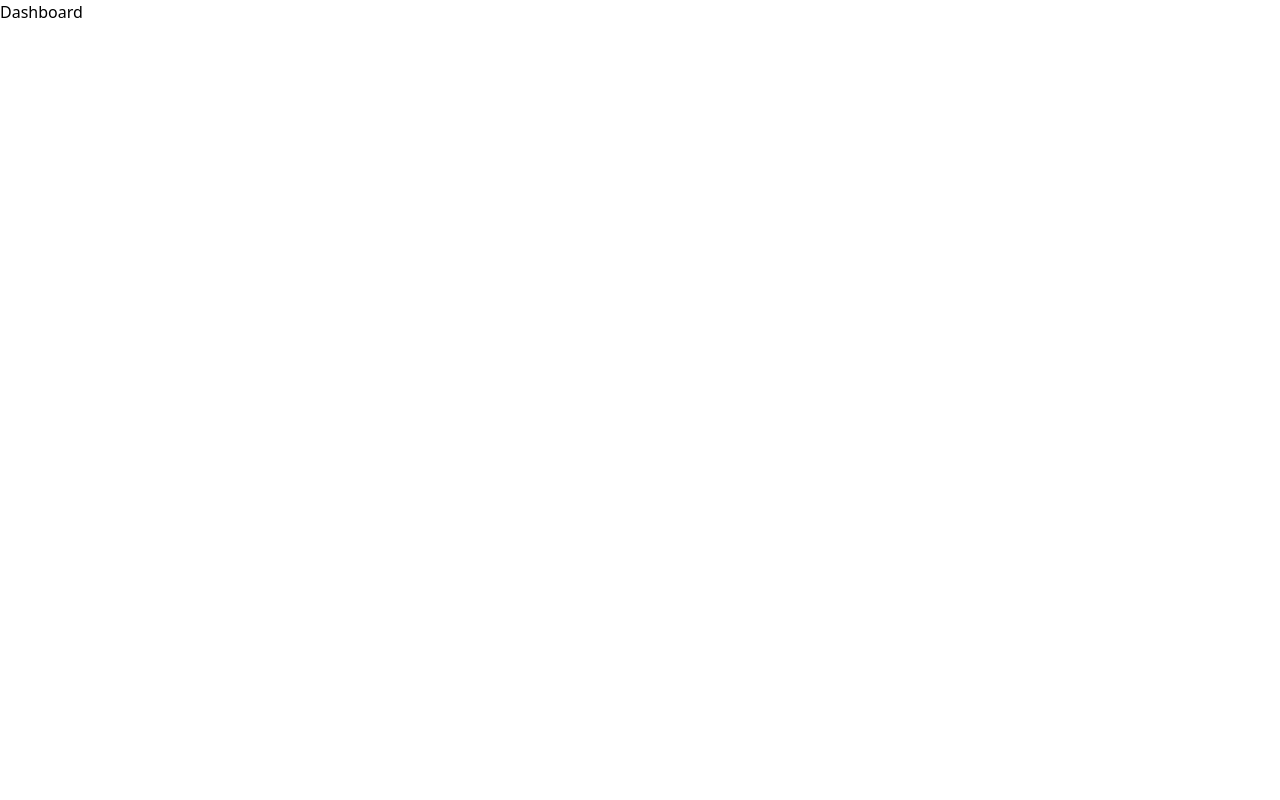
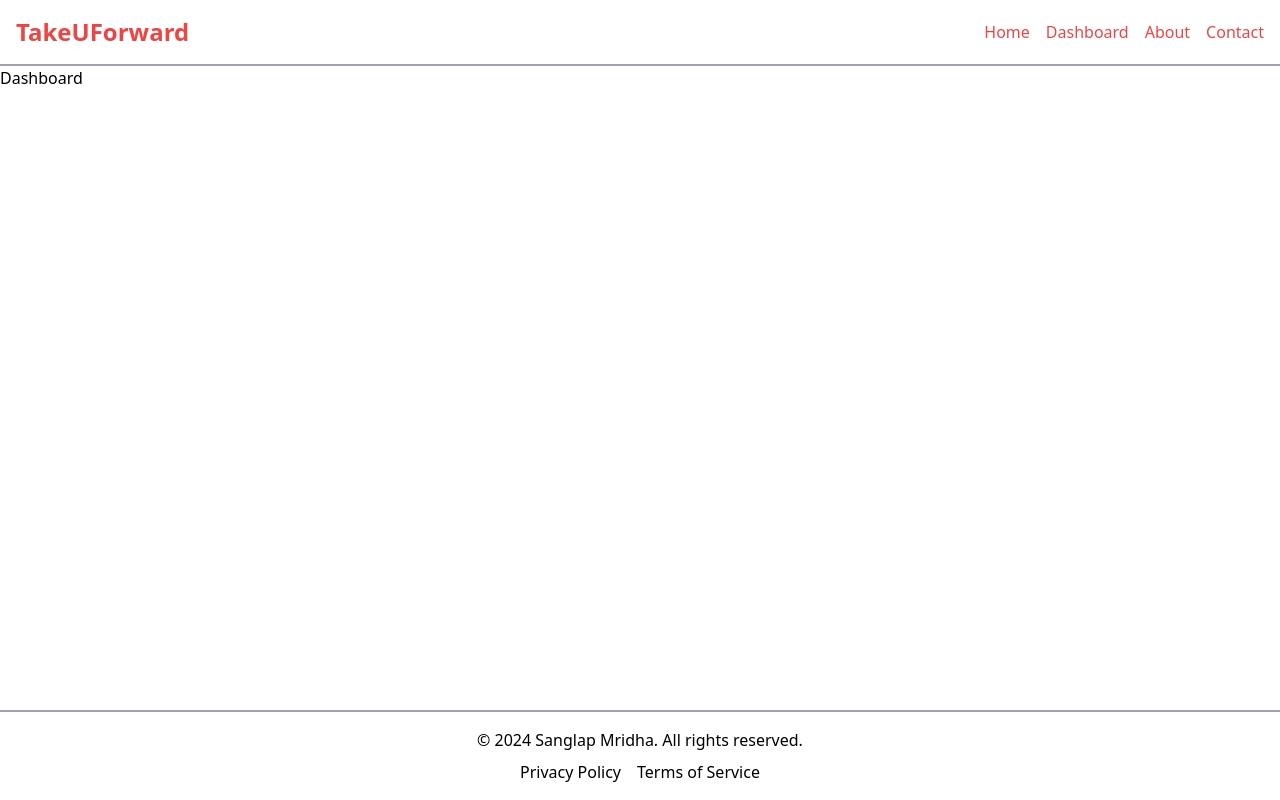
Before and after one commit to sanglap13/tuf-task, a React (Vite) app in the folder frontend/: page /banners in a window 1280 px wide. Built offline with nearby package versions, Linux system fonts and the light colour scheme.

Commit message:
feat: add navbar and footer

```diff
--- a/frontend/src/App.tsx
+++ b/frontend/src/App.tsx
@@ -1,20 +1,25 @@
 import { BrowserRouter, Route, Routes } from "react-router-dom";
-import { Suspense, lazy } from "react";
-import { Loader } from "./components/shared";
+import { lazy, Suspense } from "react";
+import { Footer, Navbar } from "./components/shared";
 
-//lazy components
 const Home = lazy(() => import("./components/pages/home/Home"));
 const Dashboard = lazy(() => import("./components/pages/dashboard/Dashboard"));
 
 const App = () => {
   return (
     <BrowserRouter>
-      <Suspense fallback={<Loader />}>
-        <Routes>
-          <Route path="/" element={<Home />} />
-          <Route path="/banners" element={<Dashboard />} />
-        </Routes>
-      </Suspense>
+      <div className="flex flex-col min-h-screen">
+        <Navbar />
+        <main className="flex-grow">
+          <Suspense fallback={<div>Loading...</div>}>
+            <Routes>
+              <Route path="/" element={<Home />} />
+              <Route path="/banners" element={<Dashboard />} />
+            </Routes>
+          </Suspense>
+        </main>
+        <Footer />
+      </div>
     </BrowserRouter>
   );
 };
--- /dev/null
+++ b/frontend/src/components/shared/footer/Footer.tsx
@@ -0,0 +1,21 @@
+import React from "react";
+
+const Footer: React.FC = () => {
+  return (
+    <footer className="ext-red-500 p-4 text-center border-gray-400 border-t-2">
+      <div className="container mx-auto">
+        <p>&copy; 2024 Sanglap Mridha. All rights reserved.</p>
+        <div className="mt-2">
+          <a href="#" className="mr-4 hover:underline">
+            Privacy Policy
+          </a>
+          <a href="#" className="hover:underline">
+            Terms of Service
+          </a>
+        </div>
+      </div>
+    </footer>
+  );
+};
+
+export default Footer;
--- a/frontend/src/components/shared/index.ts
+++ b/frontend/src/components/shared/index.ts
@@ -1 +1,3 @@
 export { default as Loader } from "./loader/Loader";
+export { default as Navbar } from "./navbar/Navbar";
+export { default as Footer } from "./footer/Footer";
--- /dev/null
+++ b/frontend/src/components/shared/navbar/Navbar.tsx
@@ -0,0 +1,37 @@
+import React from "react";
+
+const Navbar: React.FC = () => {
+  return (
+    <header className=" text-red-500 p-4 border-b-2 border-gray-400">
+      <div className="container mx-auto flex justify-between items-center">
+        <h1 className="text-2xl font-bold">TakeUForward</h1>
+        <nav>
+          <ul className="flex space-x-4">
+            <li>
+              <a href="/" className="hover:underline">
+                Home
+              </a>
+            </li>
+            <li>
+              <a href="/banners" className="hover:underline">
+                Dashboard
+              </a>
+            </li>
+            <li>
+              <a href="#" className="hover:underline">
+                About
+              </a>
+            </li>
+            <li>
+              <a href="#" className="hover:underline">
+                Contact
+              </a>
+            </li>
+          </ul>
+        </nav>
+      </div>
+    </header>
+  );
+};
+
+export default Navbar;
```
